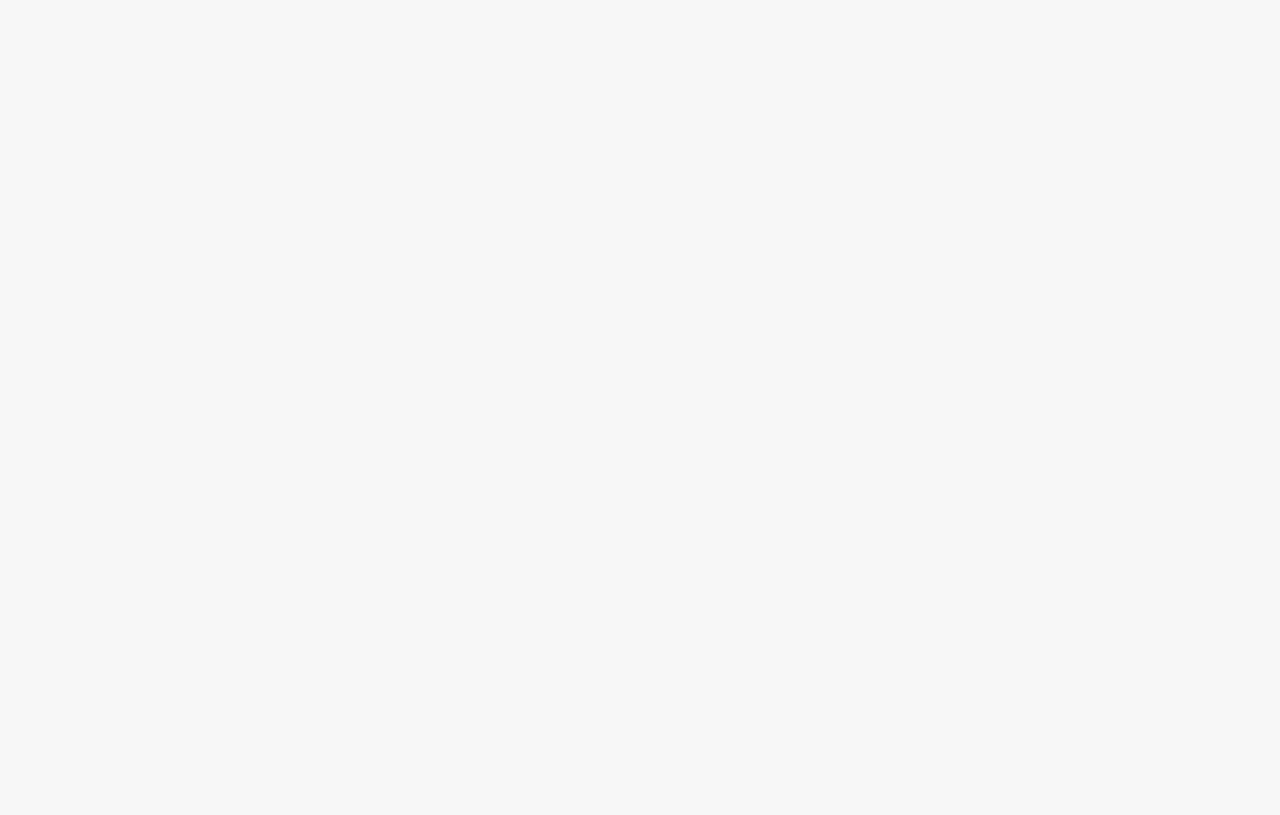
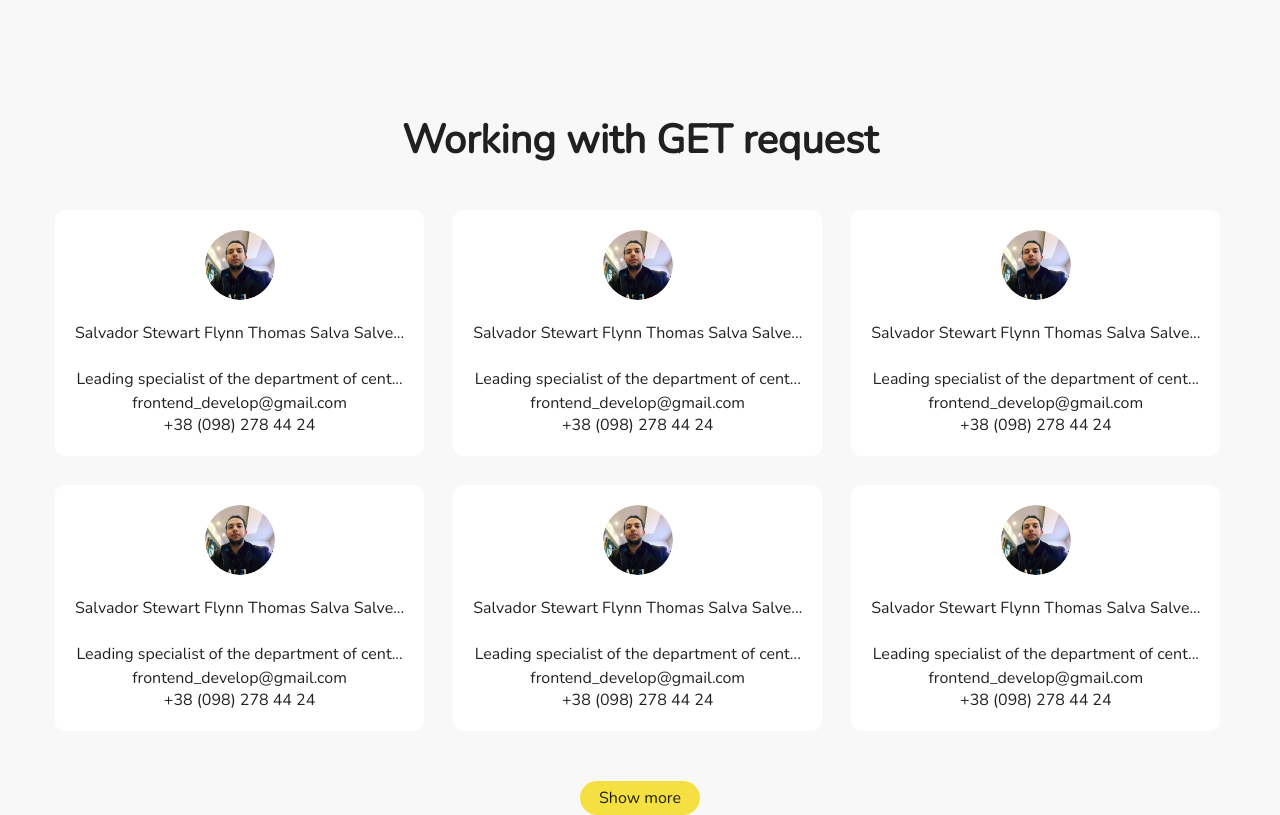
Before and after one commit to lkanblack/abz, a React (Create React App) app: page / in a window 1280 px wide. Shown: the part 820-1635 px from the top of the page. Before the commit the page ends 800 px from the top, so only its background shows below. Built offline with nearby package versions, Linux system fonts and the light colour scheme.

Commit message:
people section prepare

```diff
--- a/src/App.js
+++ b/src/App.js
@@ -1,12 +1,14 @@
 import "./App.css";
 import Header from "./components/Header/Header";
 import Hero from "./views/Hero/Hero";
+import People from "./views/People/People";
 
 function App() {
   return (
     <div className="App">
       <Header />
       <Hero />
+      <People />
     </div>
   );
 }
--- a/src/components/Button/button.scss
+++ b/src/components/Button/button.scss
@@ -4,6 +4,7 @@ button {
     justify-content: center;
     align-items: center;
     background-color: $primary;
+    color: $black;
     border-radius: 80px;
     border: none;
     line-height: 26px;
--- /dev/null
+++ b/src/components/Card/Card.js
@@ -0,0 +1,18 @@
+import React from "react";
+import person from "../../assets/person.png";
+
+import "./card.scss";
+
+function Card() {
+  return (
+    <div className="card">
+      <img src={person} alt="person" />
+      <p>Salvador Stewart Flynn Thomas Salva Salve...</p>
+      <p>Leading specialist of the department of cent... </p>
+      <a href="#">frontend_develop@gmail.com</a>
+      <a href="#">+38 (098) 278 44 24</a>
+    </div>
+  );
+}
+
+export default Card;
--- /dev/null
+++ b/src/components/Card/card.scss
@@ -0,0 +1,20 @@
+.card {
+    padding: 20px;
+    display: flex;
+    flex-direction: column;
+    justify-content: center;
+    align-items: center;
+    background-color: #fff;
+    border-radius: 10px;
+    img {
+        border-radius: 100%;
+        width: 70px;
+        height: 70px;
+        background-size: cover;
+    }
+    p {
+        &:first-of-type {
+            margin: 20px 0px;
+        }
+    }
+}
--- a/src/styles/style.scss
+++ b/src/styles/style.scss
@@ -4,6 +4,10 @@
 $primary: #f4e041;
 $secondary: #00bdd3;
 $bg-color: #f8f8f8;
+$black: rgba(0,
+0,
+0,
+0.87);
 * {
     font-family: "Nunito", sans-serif;
     margin: 0;
@@ -21,6 +25,7 @@ body {
 }
 
 h1 {
+    width: 100%;
     font-size: 40px;
     line-height: 40px;
     margin-bottom: 21px;
@@ -30,3 +35,8 @@ p {
     font-size: 16px;
     line-height: 26px;
 }
+
+a {
+    color: $black;
+    text-decoration: none;
+}
--- /dev/null
+++ b/src/views/People/People.js
@@ -0,0 +1,26 @@
+import React from "react";
+import Card from "../../components/Card/Card";
+import Button from "../../components/Button/Button";
+
+import "./people.scss";
+
+function People() {
+  return (
+    <div className="container">
+      <section className="people">
+        <h1>Working with GET request</h1>
+        <div className="people-wrap">
+          <Card />
+          <Card />
+          <Card />
+          <Card />
+          <Card />
+          <Card />
+        </div>
+        <Button text="Show more" />
+      </section>
+    </div>
+  );
+}
+
+export default People;
--- /dev/null
+++ b/src/views/People/people.scss
@@ -0,0 +1,22 @@
+@import "../../styles/style.scss";
+.people {
+    color: $black;
+    margin-top: 140px;
+    display: flex;
+    flex-direction: column;
+    justify-content: center;
+    align-items: center;
+    h1 {
+        margin-bottom: 50px;
+    }
+    &-wrap {
+        display: flex;
+        flex-wrap: wrap;
+        grid-template-columns: repeat( auto-fill, minmax(calc(min(370px, 100%)), 1fr));
+        grid-gap: 29px;
+    }
+    button {
+        margin-top: 50px;
+        width: 120px;
+    }
+}
```
Also changed, not shown: src/assets/person.png (added).
